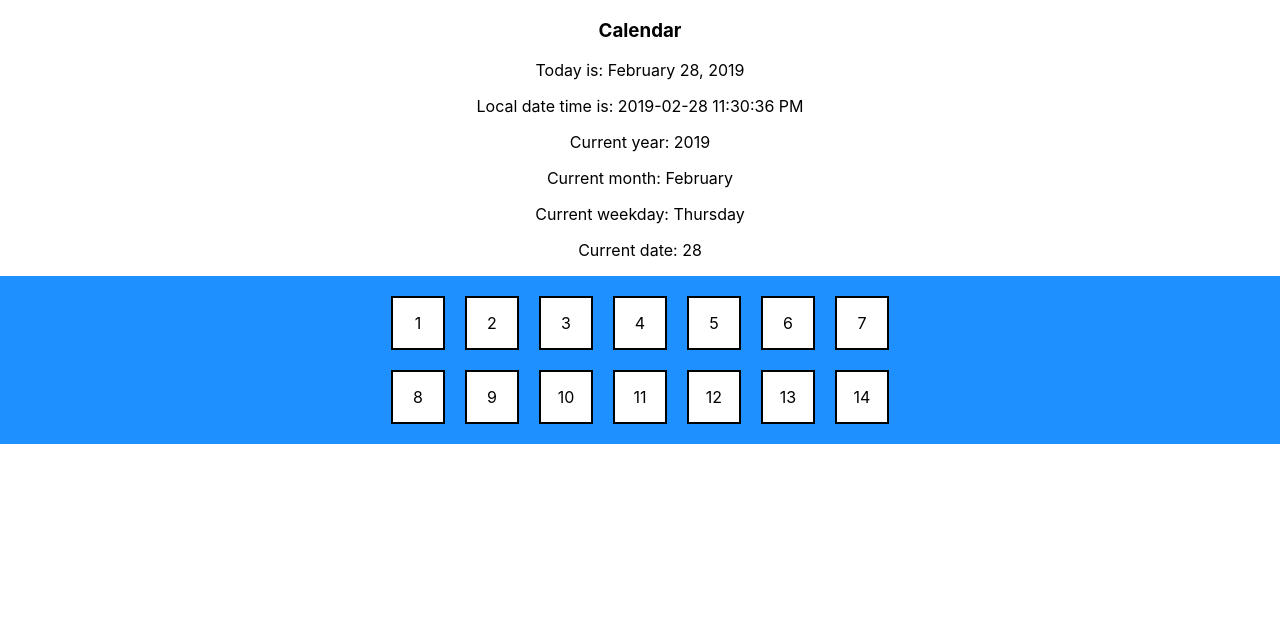
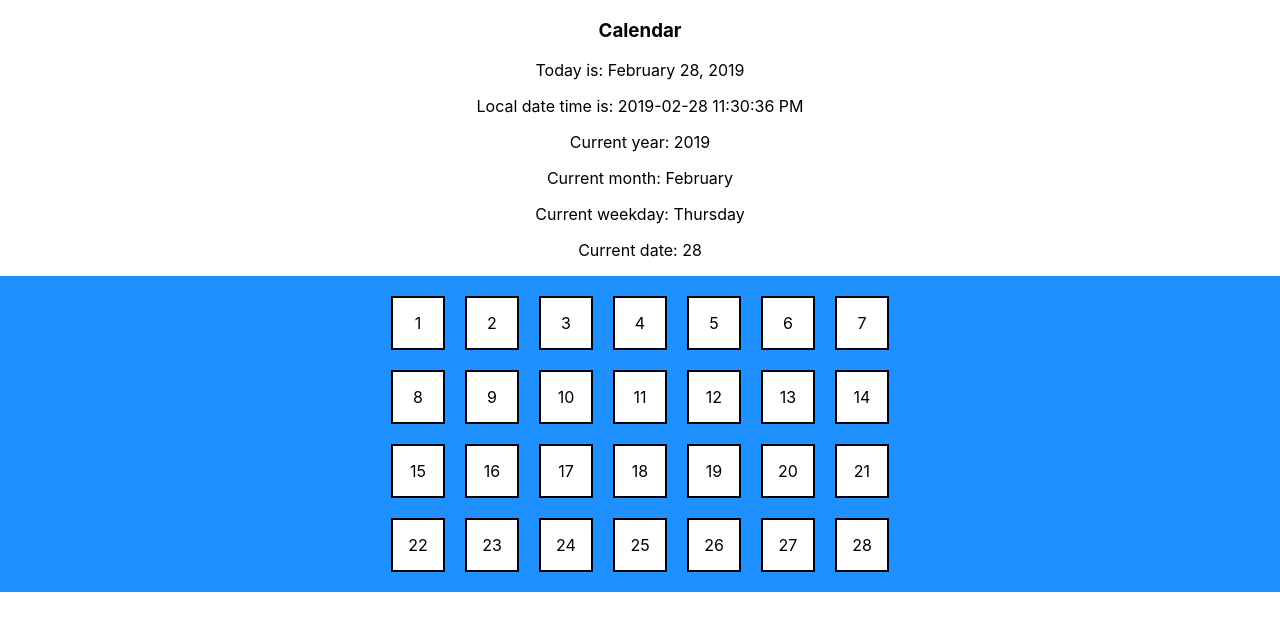
Before and after one commit to EdTimmer/calendar, a React (Create React App) app: page / in a window 1280 px wide. Shown: the top 630 px of the page. Built offline with nearby package versions, Linux system fonts and the light colour scheme.

Commit message:
making boxes

```diff
--- a/src/App.css
+++ b/src/App.css
@@ -77,3 +77,90 @@
   grid-column: 7 / 8;
   grid-row: 2 / 3;
 }
+
+.c-one {
+  grid-column: 1 / 2;
+  grid-row: 3 / 4;
+}
+.c-two {
+  grid-column: 2 / 3;
+  grid-row: 3 / 4;
+}
+.c-three {
+  grid-column: 3 / 4;
+  grid-row: 3 / 4;
+}
+.c-four {
+  grid-column: 4 / 5;
+  grid-row: 3 / 4;
+}
+.c-five {
+  grid-column: 5 / 6;
+  grid-row: 3 / 4;
+}
+.c-six {
+  grid-column: 6 / 7;
+  grid-row: 3 / 4;
+}
+.c-seven {
+  grid-column: 7 / 8;
+  grid-row: 3 / 4;
+}
+
+.c-one {
+  grid-column: 1 / 2;
+  grid-row: 3 / 4;
+}
+.c-two {
+  grid-column: 2 / 3;
+  grid-row: 3 / 4;
+}
+.c-three {
+  grid-column: 3 / 4;
+  grid-row: 3 / 4;
+}
+.c-four {
+  grid-column: 4 / 5;
+  grid-row: 3 / 4;
+}
+.c-five {
+  grid-column: 5 / 6;
+  grid-row: 3 / 4;
+}
+.c-six {
+  grid-column: 6 / 7;
+  grid-row: 3 / 4;
+}
+.c-seven {
+  grid-column: 7 / 8;
+  grid-row: 3 / 4;
+}
+
+.d-one {
+  grid-column: 1 / 2;
+  grid-row: 4 / 5;
+}
+.d-two {
+  grid-column: 2 / 3;
+  grid-row: 4 / 5;
+}
+.d-three {
+  grid-column: 3 / 4;
+  grid-row: 4 / 5;
+}
+.d-four {
+  grid-column: 4 / 5;
+  grid-row: 4 / 5;
+}
+.d-five {
+  grid-column: 5 / 6;
+  grid-row: 4 / 5;
+}
+.d-six {
+  grid-column: 6 / 7;
+  grid-row: 4 / 5;
+}
+.d-seven {
+  grid-column: 7 / 8;
+  grid-row: 4 / 5;
+}
--- a/src/App.js
+++ b/src/App.js
@@ -108,6 +108,50 @@ class App extends Component {
           14
           </div>
 
+          <div className="grid-item c-one">
+          15
+          </div>
+          <div className="grid-item c-two">
+          16
+          </div>
+          <div className="grid-item c-three">
+          17
+          </div>
+          <div className="grid-item c-four">
+          18
+          </div>
+          <div className="grid-item c-five">
+          19
+          </div>
+          <div className="grid-item c-six">
+          20
+          </div>
+          <div className="grid-item c-seven">
+          21
+          </div>
+
+          <div className="grid-item d-one">
+          22
+          </div>
+          <div className="grid-item d-two">
+          23
+          </div>
+          <div className="grid-item d-three">
+          24
+          </div>
+          <div className="grid-item d-four">
+          25
+          </div>
+          <div className="grid-item d-five">
+          26
+          </div>
+          <div className="grid-item d-six">
+          27
+          </div>
+          <div className="grid-item d-seven">
+          28
+          </div>
+
 
         </div>
       </div>
```
